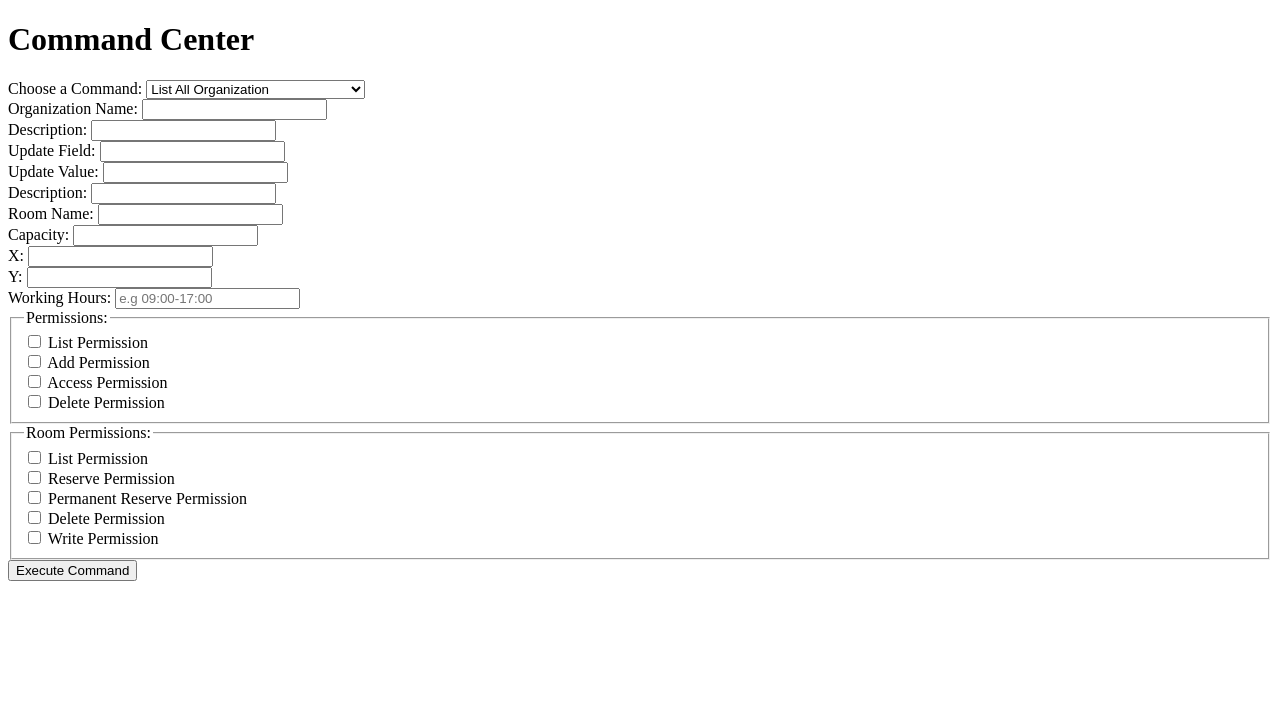
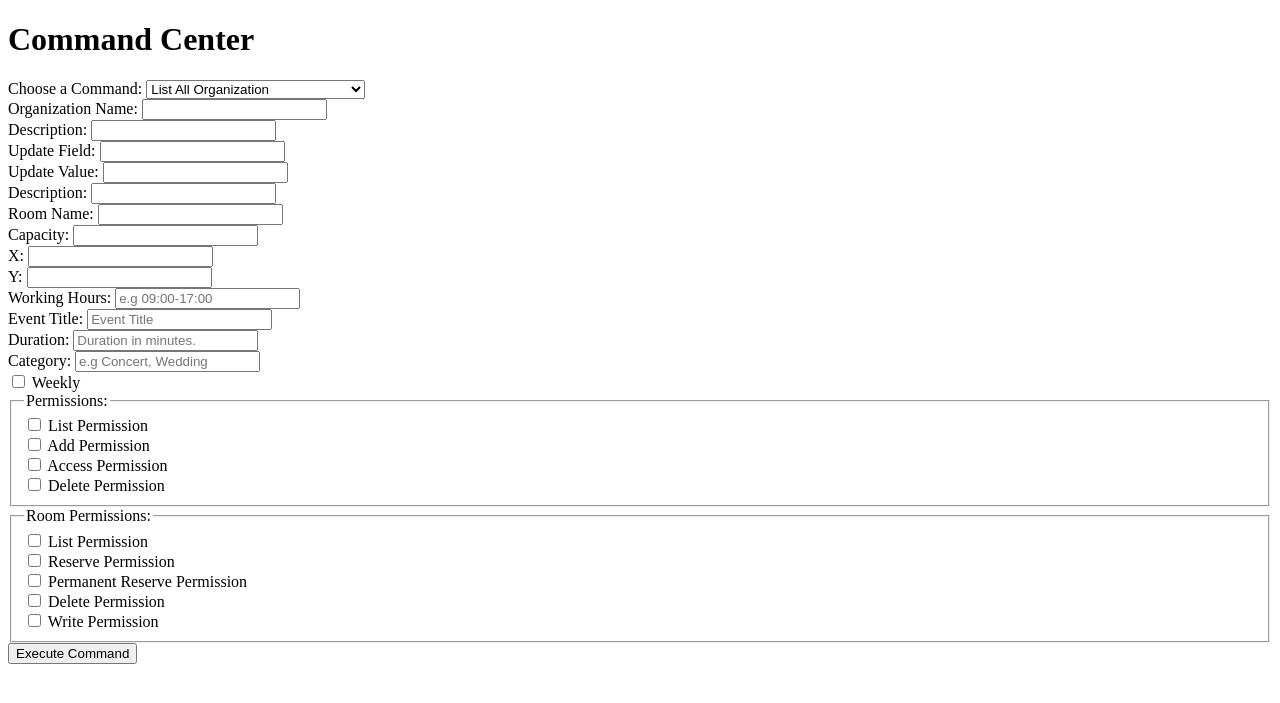
Before and after one commit to eliflali/CENG445-Room-Reservation-System-Project, a Django app: template phase-3/room_reservation/templates/command_center.html in a window 1280 px wide. Shown: the top 703 px of the page. Run offline with Django 4.2, Linux system fonts and the light colour scheme; the template is opened without the code that fills it, so the values that code supplies are empty.

Commit message:
create event is completed.

```diff
--- a/phase-3/room_reservation/templates/command_center.html
+++ b/phase-3/room_reservation/templates/command_center.html
@@ -90,6 +90,37 @@
           name="working_hours"
           placeholder="e.g 09:00-17:00"
         />
+      </div>
+      <div>
+        <label for="event_title">Event Title:</label>
+        <input
+          type="text"
+          id="event_title"
+          name="event_title"
+          placeholder="Event Title"
+        />
+      </div>
+      <div>
+        <label for="duration">Duration:</label>
+        <input
+          type="number"
+          id="duration"
+          name="duration"
+          placeholder="Duration in minutes."
+        />
+      </div>
+      <div>
+        <label for="category">Category:</label>
+        <input
+          type="text"
+          id="category"
+          name="category"
+          placeholder="e.g Concert, Wedding"
+        />
+      </div>
+      <div>
+        <input type="checkbox" id="weekly" name="weekly" value="weekly" />
+        <label for="weekly">Weekly</label>
       </div>
       <fieldset>
         <legend>Permissions:</legend>
@@ -187,6 +218,10 @@
         var yInput = document.getElementById("y");
         var capacityInput = document.getElementById("capacity");
         var workingHoursInput = document.getElementById("working_hours");
+        var eventTitleInput = document.getElementById("event_title");
+        var durationInput = document.getElementById("duration");
+        var categoryInput = document.getElementById("category");
+        var weeklyCheckbox = document.getElementById("weekly");
         var roomPermissionsInputs = document.querySelectorAll(
           'input[name="room_permissions"]'
         );
@@ -202,12 +237,16 @@
             yInput,
             capacityInput,
             workingHoursInput,
+            eventTitleInput,
+            durationInput,
+            categoryInput,
           ];
           allInputs.forEach(function (input) {
             input.required = false;
             input.classList.remove("required-field");
           });
 
+          weeklyCheckbox.checked = false;
           roomPermissionsInputs.forEach(function (input) {
             input.required = false;
             input.parentElement.classList.remove("required-field");
@@ -283,6 +322,25 @@
                 input.classList.add("required-field");
               });
               break;
+            case "list_room_events":
+              orgNameInput.required = true;
+              orgNameInput.classList.add("required-field");
+              roomNameInput.required = true;
+              roomNameInput.classList.add("required-field");
+              break;
+            case "create_event":
+              [
+                orgNameInput,
+                eventTitleInput,
+                capacityInput,
+                durationInput,
+                descriptionInput,
+                categoryInput,
+              ].forEach((input) => {
+                input.required = true;
+                input.classList.add("required-field");
+              });
+              break;
             // Add cases for other commands as needed
           }
         }
```
Also changed, not shown: phase-3/room_reservation/room_reservation/views.py (+72 -7 lines).
